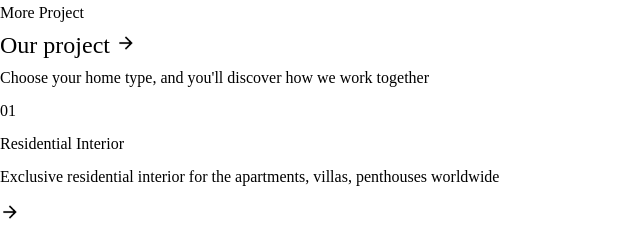
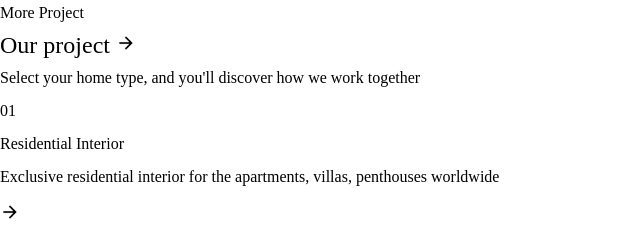
Before and after one commit to Hisolar/mercurior, a plain HTML site: page index.html in a window 1280 px wide. Shown: the part 456-695 px from the top of the page, 0-640 px from the left. Drawn offline with Linux system fonts and the light colour scheme.

Commit message:
changed home call to action text

```diff
--- a/index.html
+++ b/index.html
@@ -91,7 +91,7 @@
 <main>
     <div class="show">
         <h1>
-            Choose your home type, and you'll discover how we work together
+            Select your home type, and you'll discover how we work together
         </h1>
         <div class="sh-wrapper">
             <div class="sh">
```
